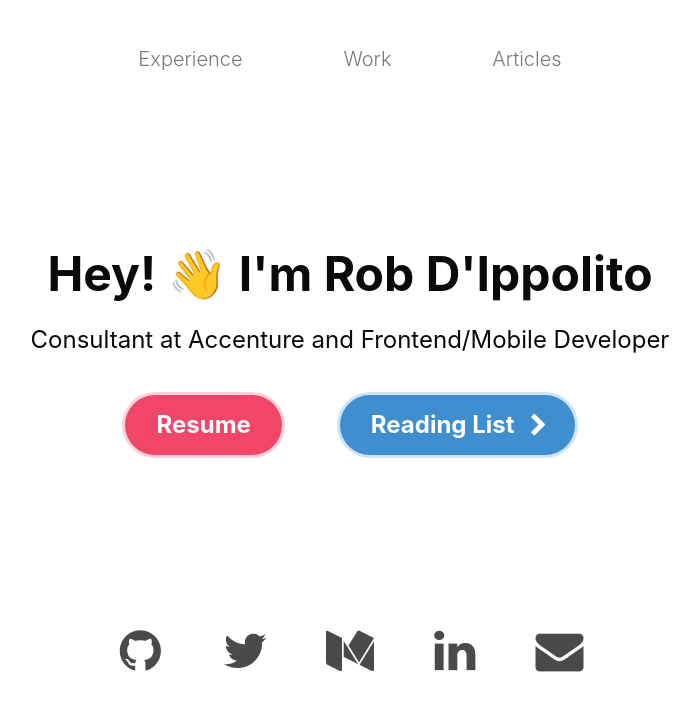
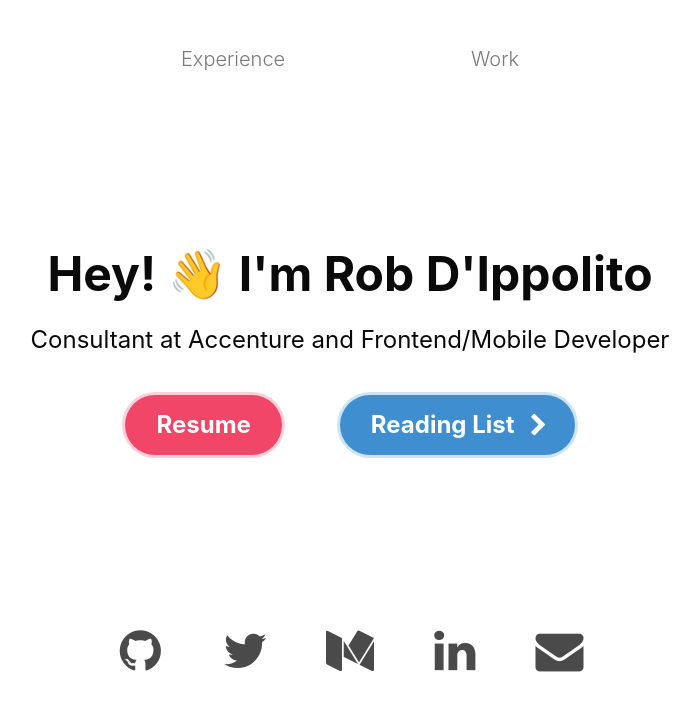
Before and after one commit to robertdippolito/robertdippolito.github.io, a Vue app: page / in a window 1280 px wide. Shown: the top 710 px of the page, without its empty margins (290-990 px from the left). Built offline with nearby package versions, Linux system fonts and the light colour scheme.

Commit message:
removed articles from navbar

```diff
--- a/src/components/navbarView.vue
+++ b/src/components/navbarView.vue
@@ -10,11 +10,6 @@
         <a class=navbar-item href="#"><p class="title is-size-5 has-text-grey has-text-weight-light">Work</p></a>
       </div>
     </div>
-    <div class="level-item has-text-centered">
-      <div>
-        <a class=navbar-item href="#"><p class="title is-size-5 has-text-grey has-text-weight-light">Articles</p></a>
-      </div>
-    </div>
   </nav>
 </template>
 
```
